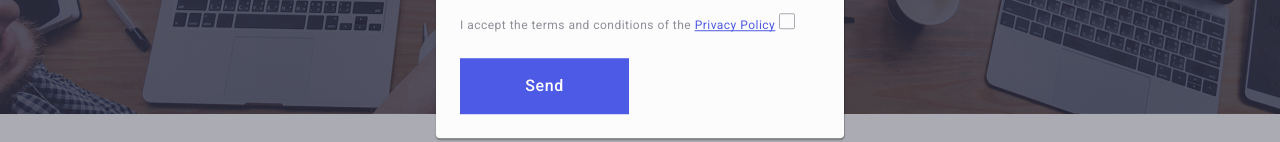
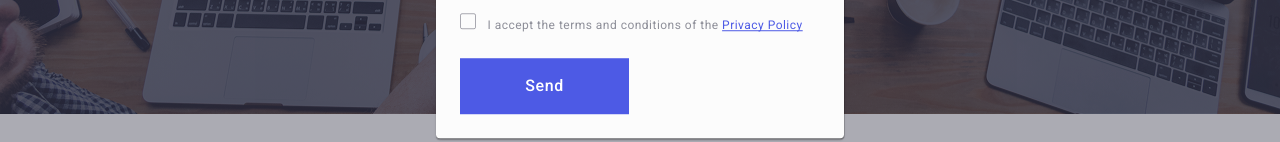
Before and after one commit to ImMima/goit-markup-hw-05, a plain HTML site: page index.html in a window 1280 px wide. Shown: the part 559-701 px from the top of the page. Drawn offline with nearby package versions, Linux system fonts and the light colour scheme.

Commit message:
j,h,b,bn,nb

```diff
--- a/index.html
+++ b/index.html
@@ -502,13 +502,13 @@
               value="true"
             />
             <label class="accept-terms" for="user-privacy">
+              <span class="accept-terms-check"></span>
               I accept the terms and conditions of the
               <a href="" class="policy">Privacy Policy</a>
-              <span class="accept-terms-check">
-                <svg class="input-icon" width="10" height="8">
-                  <use href="./images/icons.svg#icon-check"></use>
-                </svg>
-              </span>
+
+              <svg class="input-icon" width="10" height="8">
+                <use href="./images/icons.svg#icon-check"></use>
+              </svg>
             </label>
           </div>
           <button type="submit" class="modal-button">Send</button>
```
